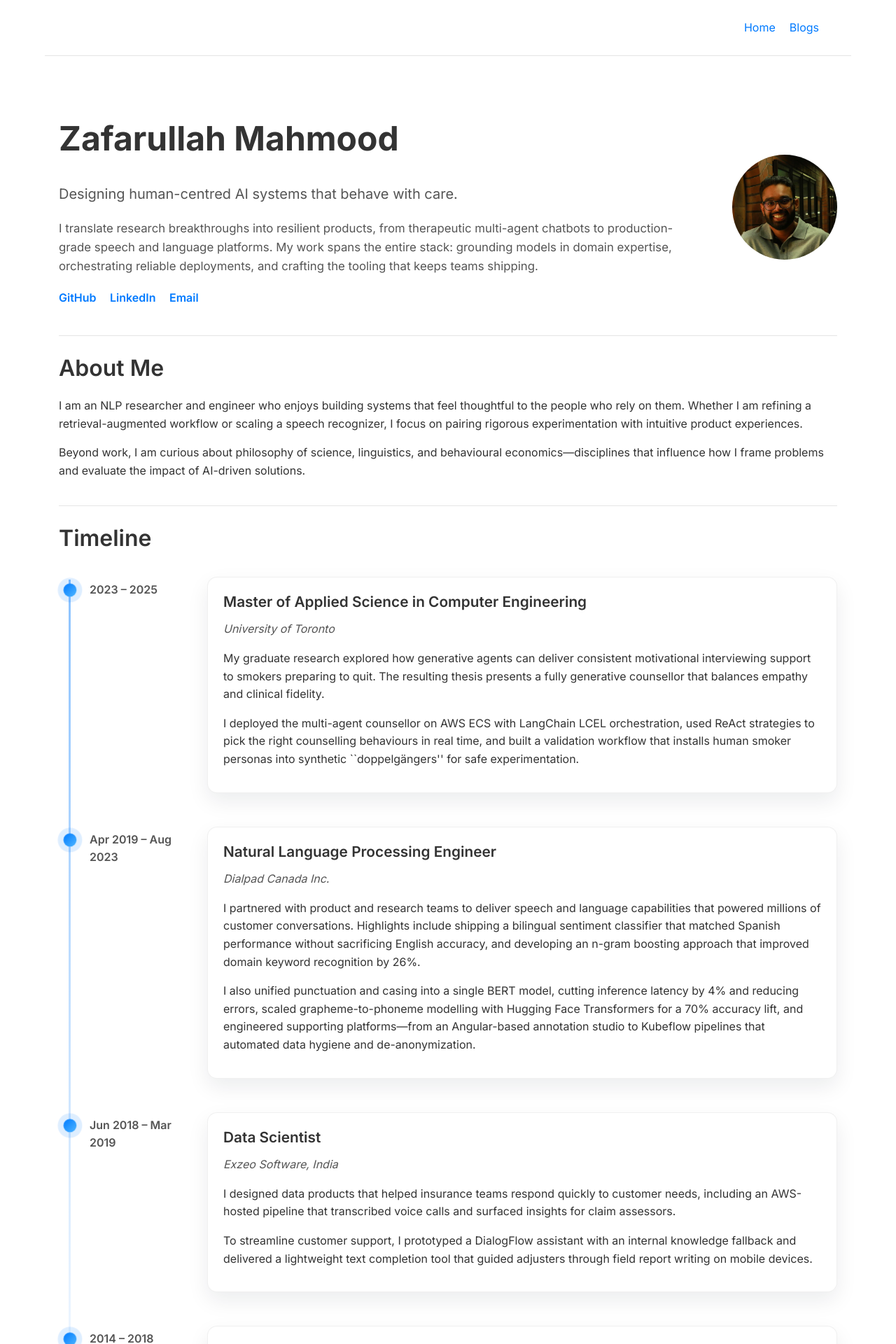
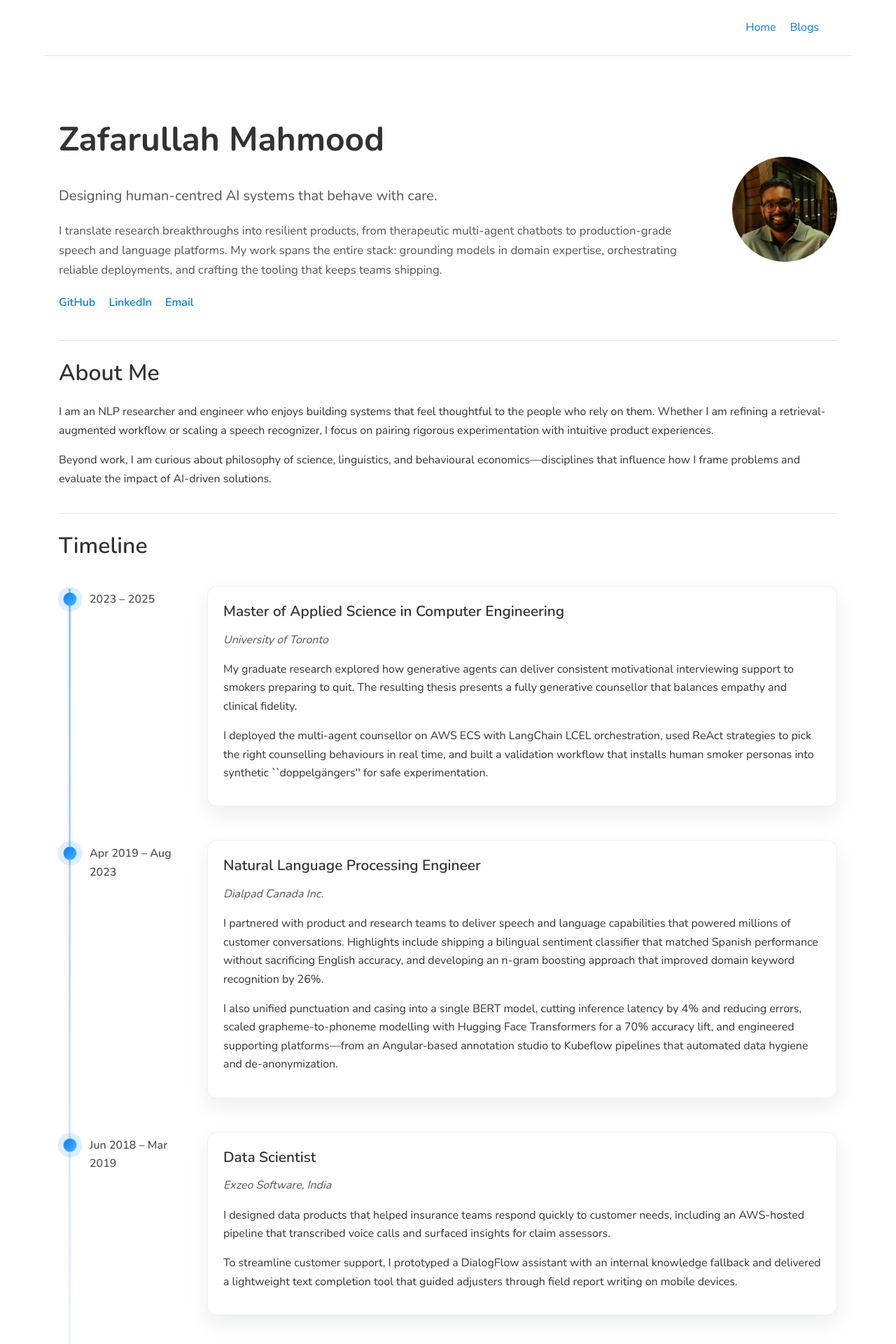
Before and after one commit to zaffnet/zaffnet.github.io, a Jekyll site: the page built from index.html, in a window 1280 px wide. Shown: the top 1920 px of the page at 70% size. Built offline with Jekyll 4.4.1, drawn with Linux system fonts in a browser that asks for light colours.

Commit message:
Update typography to use Nunito across site

```diff
--- a/_layouts/default.html
+++ b/_layouts/default.html
@@ -8,7 +8,7 @@
   <link rel="stylesheet" href="{{ "/assets/css/syntax.css" | relative_url }}">
   <link rel="preconnect" href="https://fonts.googleapis.com">
   <link rel="preconnect" href="https://fonts.gstatic.com" crossorigin>
-  <link href="https://fonts.googleapis.com/css2?family=Inter:wght@400;500;600;700&display=swap" rel="stylesheet">
+  <link href="https://fonts.googleapis.com/css2?family=Nunito:wght@400;500;600;700&display=swap" rel="stylesheet">
   <script src="https://polyfill.io/v3/polyfill.min.js?features=es6"></script>
   <script id="MathJax-script" async src="https://cdn.jsdelivr.net/npm/mathjax@3/es5/tex-mml-chtml.js"></script>
 </head>
--- a/assets/css/style.css
+++ b/assets/css/style.css
@@ -1,5 +1,6 @@
 /* General styles */
 :root {
+  --font-base: 'Nunito', -apple-system, BlinkMacSystemFont, "Segoe UI", Roboto, "Helvetica Neue", Arial, sans-serif;
   --text-primary: #333;
   --text-secondary: #555;
   --background-primary: #fff;
@@ -9,8 +10,8 @@
 }
 
 body {
-  font-family: 'Inter', -apple-system, BlinkMacSystemFont, "Segoe UI", Roboto, "Helvetica Neue", Arial, sans-serif;
-  line-height: 1.6;
+  font-family: var(--font-base);
+  line-height: 1.65;
   color: var(--text-primary);
   background-color: var(--background-primary);
   margin: 0;
@@ -50,6 +51,7 @@
 h4, h5, h6 { font-size: 1.25rem; }
 
 h1, h2, h3, h4, h5, h6 {
+  font-family: var(--font-base);
   font-weight: 600;
   margin-top: 2em;
   margin-bottom: 0.5em;
```
Also changed, not shown: assets/img/skills/faiss.svg, assets/img/skills/nemo.svg.
